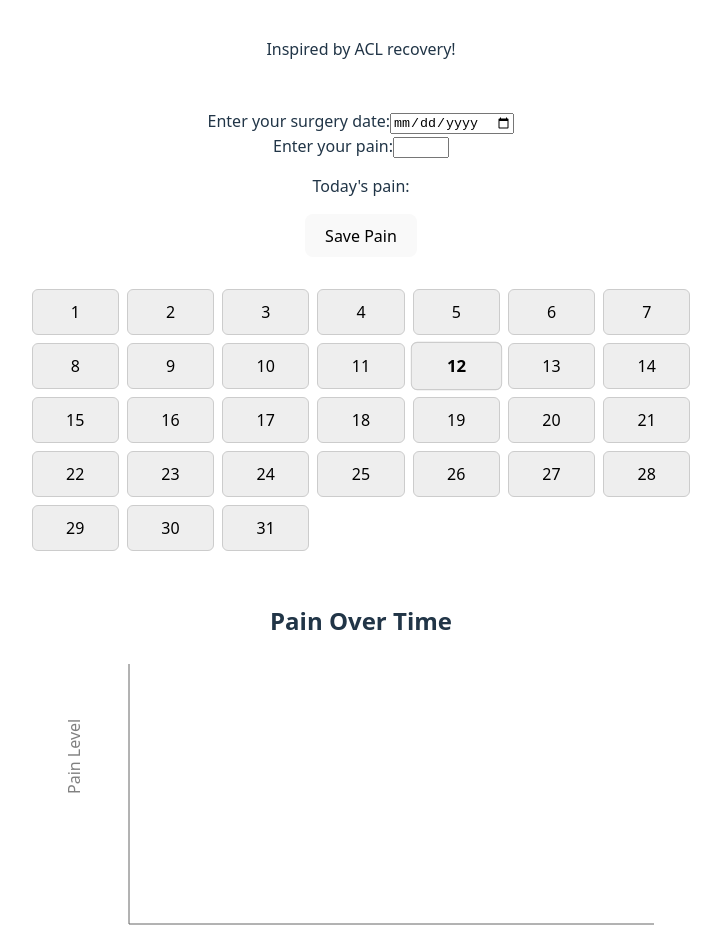
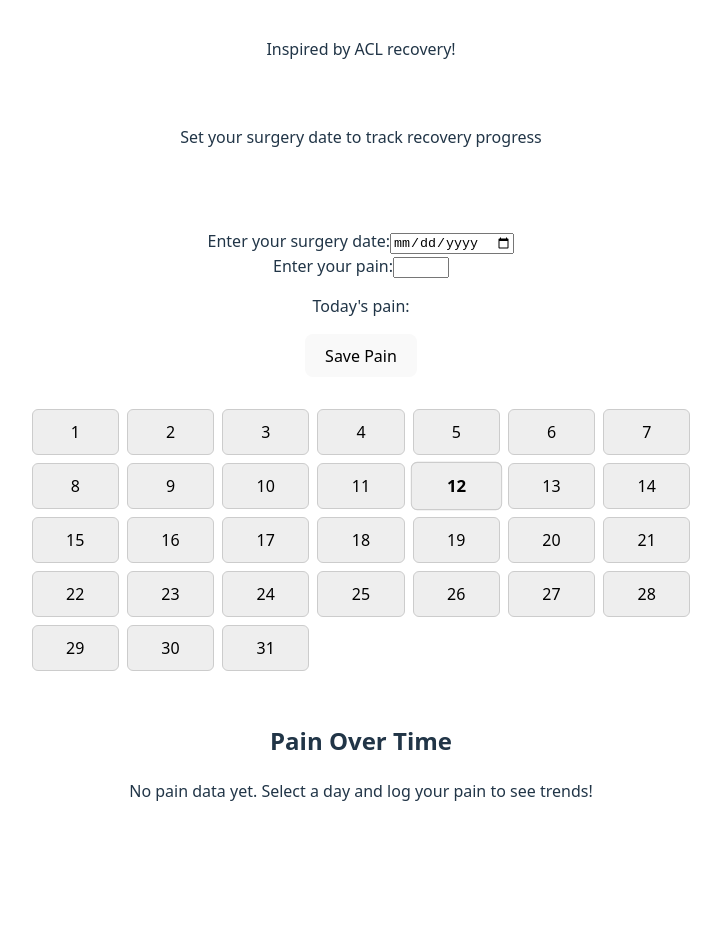
Before and after one commit to siuu07/ai-rehab-tracker, a React (Vite) app in the folder ai-rehab-tracker/: page / in a window 1280 px wide. Shown: the part 120-1072 px from the top of the page, without its empty margins (279-1000 px from the left). After the commit the page ends 1003 px from the top, so only its background shows below. Built offline with nearby package versions, Linux system fonts and the light colour scheme.

Commit message:
added line chart for tracker

```diff
--- a/ai-rehab-tracker/src/App.tsx
+++ b/ai-rehab-tracker/src/App.tsx
@@ -1,21 +1,19 @@
 import { useState, useEffect } from 'react'
 import './App.css'
 import { LineChart, Line, XAxis, YAxis, Tooltip, ResponsiveContainer } from 'recharts'
-
-// ─── Types ────────────────────────────────────────────────────────────────────
 
 interface PainEntry {
   pain: number
   date: string
 }
 
-// ─── Helpers ─────────────────────────────────────────────────────────────────
-
 const PAIN_COLORS = {
   low: 'green',
   medium: 'orange',
   high: 'red',
 } as const
+
+const MS_PER_DAY = 1000 * 60 * 60 * 24
 
 function getPainColor(pain: number): string {
   if (pain <= 3) return PAIN_COLORS.low
@@ -36,8 +34,22 @@ function loadPainsFromStorage(): PainEntry[] {
   return stored ? JSON.parse(stored) : []
 }
 
+function transformPainData(pains: PainEntry[]): { day: number; pain: number }[] {
+  return pains
+    .map(entry => {
+      const date = new Date(entry.date)
+      return { day: date.getDate(), pain: entry.pain }
+    })
+    .sort((a, b) => a.day - b.day)
+}
 
-// ─── Custom Hooks ─────────────────────────────────────────────────────────────
+function calcDaysPostOp(surgeryDate: string): number | null {
+  if (!surgeryDate) return null
+  const surgeryDateObj = new Date(surgeryDate)
+  const today = new Date()
+  const diffTime = today.getTime() - surgeryDateObj.getTime()
+  return Math.floor(diffTime / MS_PER_DAY)
+}
 
 function usePainLog() {
   const [pains, setPains] = useState<PainEntry[]>(loadPainsFromStorage)
@@ -53,14 +65,6 @@ function usePainLog() {
   function getEntryForDay(day: number): PainEntry | undefined {
     return pains.find(p => isSameDay(new Date(p.date), day, month, year))
   }
-
-function transformPainData(pains: PainEntry[]): { day: number; pain: number }[] {
-  return pains.map(entry => {
-      const date = new Date(entry.date)
-      return { day: date.getDate(), pain: entry.pain }
-    })
-    .sort((a, b) => a.day - b.day)
-}//step 1
 
   function saveEntry(day: number, painValue: number) {
     const date = new Date(year, month, day).toISOString()
@@ -80,11 +84,8 @@ function transformPainData(pains: PainEntry[]): { day: number; pain: number }[]
   }
 
   const chartData = transformPainData(pains)
-  console.log(chartData)
   return { pains, today, year, month, getEntryForDay, saveEntry, chartData }
 }
-
-// ─── Sub-components ───────────────────────────────────────────────────────────
 
 interface DayTileProps {
   day: number
@@ -100,7 +101,6 @@ function DayTile({ day, isToday, isSelected, entry, onClick }: DayTileProps) {
   return (
     <div
       className="day"
-      key={day}
       onClick={onClick}
       style={{
         backgroundColor,
@@ -184,27 +184,59 @@ function Calendar({ daysInMonth, today, month, year, selectedDay, getEntryForDay
     </div>
   )
 }
+
 interface ChartProps {
   data: { day: number; pain: number }[]
 }
 
 function Chart({ data }: ChartProps) {
+  if (data.length === 0) {
+    return (
+      <div className="card">
+        <h2>Pain Over Time</h2>
+        <p>No pain data yet. Select a day and log your pain to see trends!</p>
+      </div>
+    )
+  }
+
   return (
-        <div className="card">
+    <div className="card">
       <h2>Pain Over Time</h2>
       <ResponsiveContainer width="100%" height={300}>
-        <LineChart data={data}>
-          <XAxis dataKey="day" label={{ value: 'Day', position: 'bottom' }} />
-          <YAxis label={{ value: 'Pain Level', angle: -90, position: 'insideLeft' }} />
+        <LineChart data={data} margin={{ top: 5, right: 20, bottom: 20, left: 0 }}>
+          <XAxis dataKey="day" label={{ value: 'Day', position: 'insideBottom', offset: -10 }} />
+          <YAxis
+            domain={[0, 10]}
+            label={{ value: 'Pain Level', angle: -90, position: 'insideLeft' }}
+          />
           <Tooltip />
-          <Line type="monotone" dataKey="pain" stroke="#8884d8" />
+          <Line type="monotone" dataKey="pain" stroke="#8884d8" strokeWidth={2} />
         </LineChart>
       </ResponsiveContainer>
     </div>
   )
 }
 
-// ─── App ──────────────────────────────────────────────────────────────────────
+interface SurgeryDateDisplayProps {
+  daysPostOp: number | null
+}
+
+function SurgeryDateDisplay({ daysPostOp }: SurgeryDateDisplayProps) {
+  if (daysPostOp === null) {
+    return (
+      <div className="card">
+        <p>Set your surgery date to track recovery progress</p>
+      </div>
+    )
+  }
+
+  return (
+    <div className="card">
+      <h3>Recovery Progress</h3>
+      <p>Day {daysPostOp} post-op</p>
+    </div>
+  )
+}
 
 function App() {
   const [surgeryDate, setSurgeryDate] = useState('')
@@ -213,6 +245,7 @@ function App() {
 
   const { today, year, month, getEntryForDay, saveEntry, chartData } = usePainLog()
   const daysInMonth = new Date(year, month + 1, 0).getDate()
+  const daysPostOp = calcDaysPostOp(surgeryDate)
 
   function handleDayClick(day: number) {
     setSelectedDay(day)
@@ -241,7 +274,7 @@ function App() {
     <>
       <h1>AI-assisted Rehab Tracker</h1>
       <p>Inspired by ACL recovery!</p>
-
+      <SurgeryDateDisplay daysPostOp={daysPostOp} />
       <PainForm
         surgeryDate={surgeryDate}
         pain={pain}
@@ -249,7 +282,6 @@ function App() {
         onPainChange={setPain}
         onSave={handleSave}
       />
-
       <Calendar
         daysInMonth={daysInMonth}
         today={today}
@@ -259,7 +291,6 @@ function App() {
         getEntryForDay={getEntryForDay}
         onDayClick={handleDayClick}
       />
-
       <Chart data={chartData} />
     </>
   )
```
